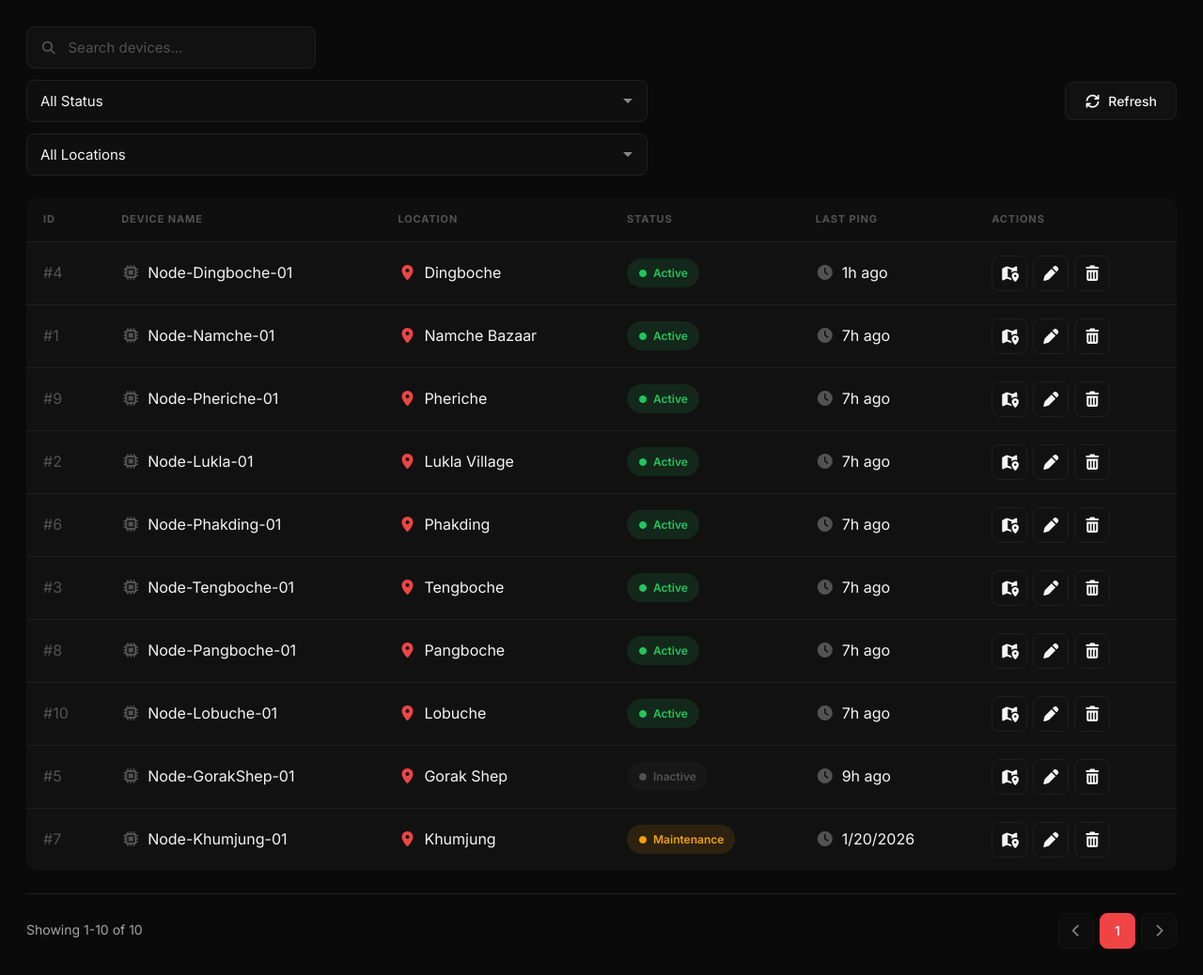
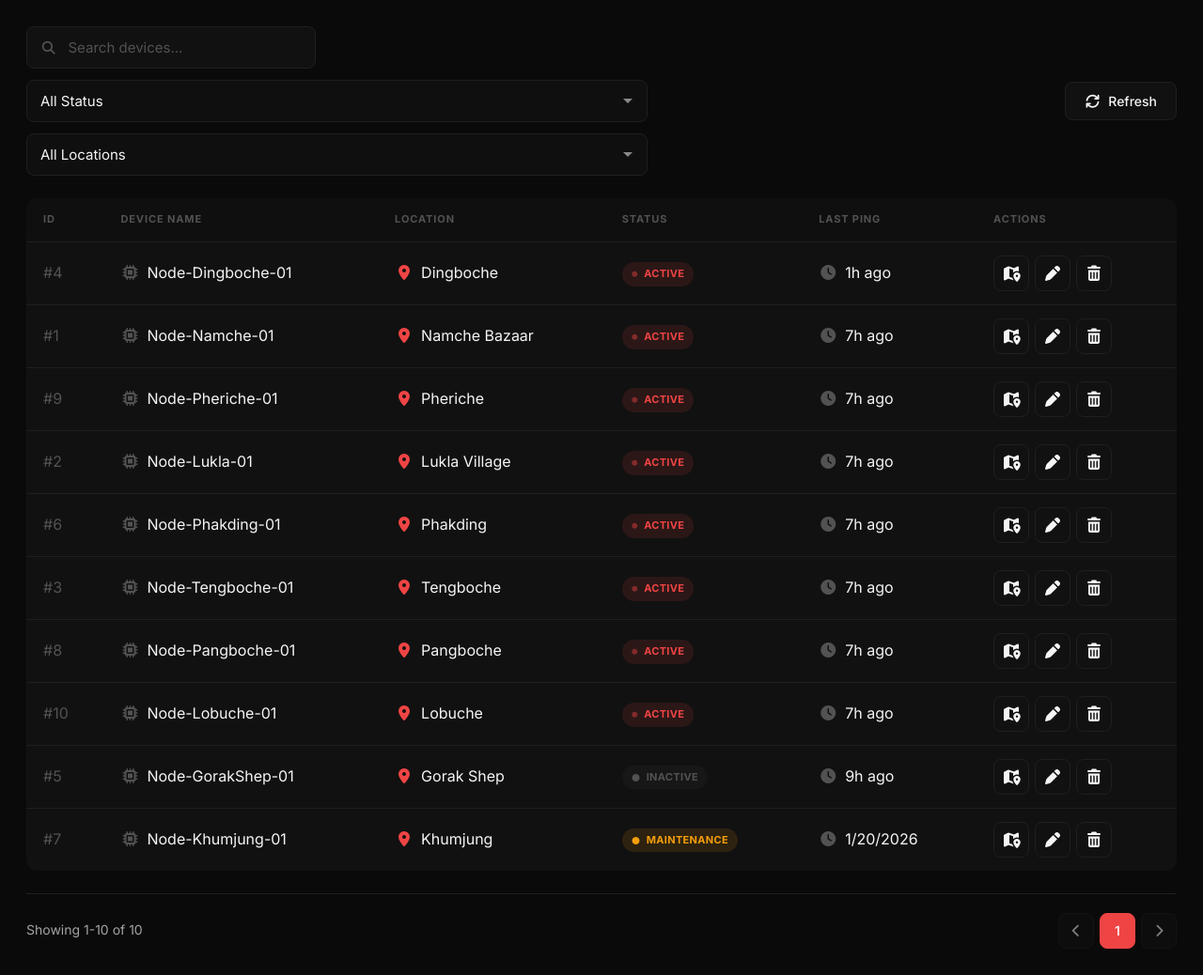
Before and after one commit to zenithkandel/GSS-home, a PHP site: page /portal/devices.php in a window 1280 px wide. Shown: the part 90-1128 px from the top of the page at 94% size. Run offline with PHP 8.4, Linux system fonts and the light colour scheme; data comes from the database, SQL or seed files in the repository; some libraries are stand-ins or nearby versions.

Commit message:
Enhance status badge styles: add new status badge styles for active and resolved states, implement pulse animation, and improve layout for better visibility.

```diff
--- a/portal/css/shared.css
+++ b/portal/css/shared.css
@@ -848,7 +848,53 @@ textarea {
 }
 
 /* ========================================
-   SEVERITY BADGES
+   STATUS BADGES (Active/Resolved)
+   ======================================== */
+.status-badge {
+    display: inline-flex;
+    align-items: center;
+    gap: 6px;
+    padding: 4px 10px;
+    font-size: 0.6875rem;
+    font-weight: 700;
+    border-radius: var(--radius-full);
+    text-transform: uppercase;
+    letter-spacing: 0.03em;
+}
+
+.status-badge.active {
+    background: var(--danger-dim);
+    color: var(--danger);
+}
+
+.status-badge.active i {
+    font-size: 6px;
+    animation: pulse-status 1.5s ease-in-out infinite;
+}
+
+@keyframes pulse-status {
+
+    0%,
+    100% {
+        opacity: 1;
+    }
+
+    50% {
+        opacity: 0.4;
+    }
+}
+
+.status-badge.resolved {
+    background: var(--success-dim);
+    color: var(--success);
+}
+
+.status-badge.resolved i {
+    font-size: 6px;
+}
+
+/* ========================================
+   SEVERITY BADGES (Legacy)
    ======================================== */
 .severity-badge {
     display: inline-flex;
```
Also changed, not shown: portal/css/dashboard.css (+9 -2 lines), portal/css/messages.css (+9 -2 lines).
